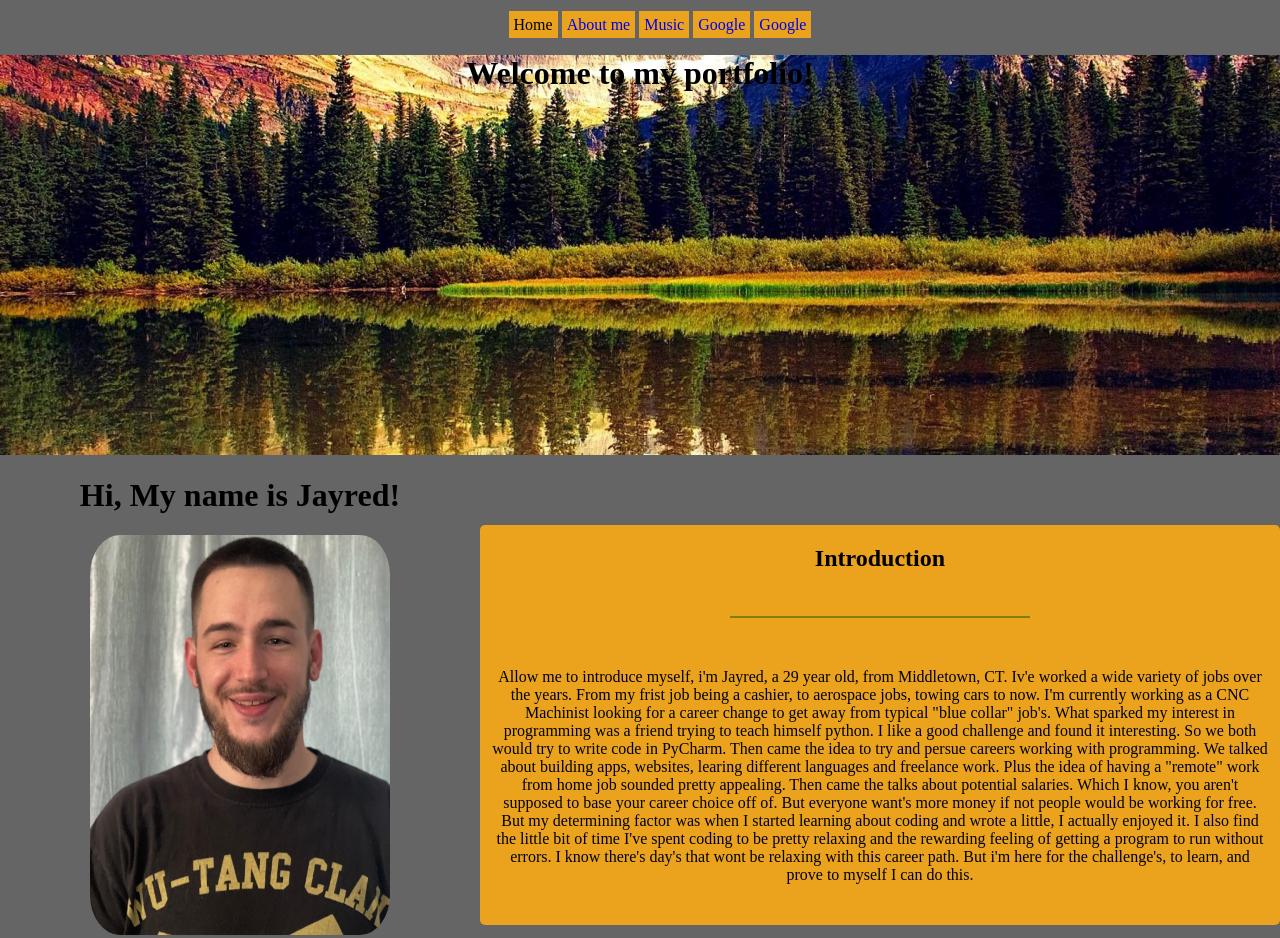
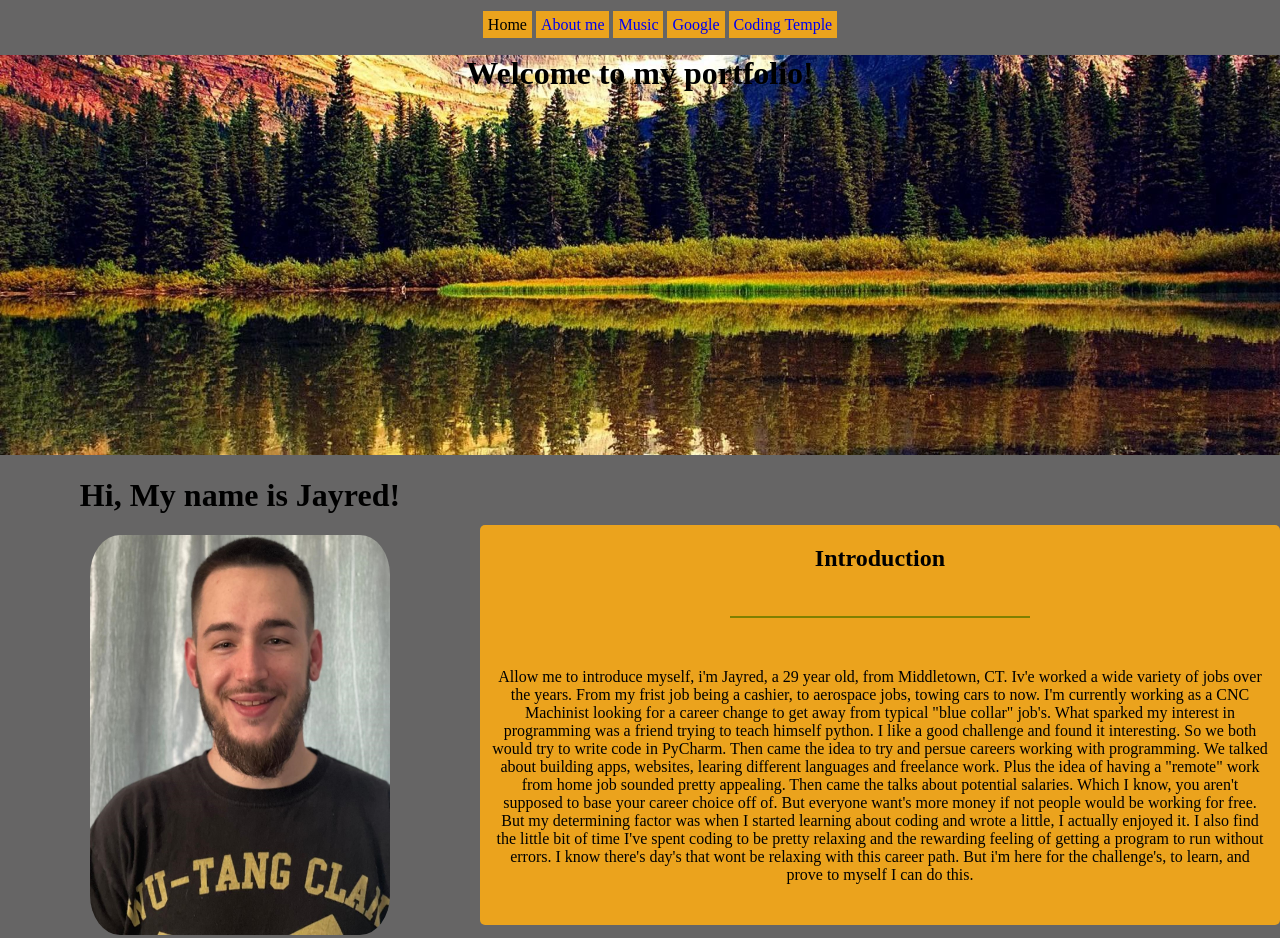
Before and after one commit to JayredB/Portfolio, a plain HTML site: page index.html in a window 1280 px wide. Shown: the top 938 px of the page. Drawn offline with Linux system fonts and the light colour scheme.

Commit message:
fix nav link

```diff
--- a/index.html
+++ b/index.html
@@ -15,7 +15,7 @@
             <li><a href="personal.html">About me</a></li>
             <li><a href="https://open.spotify.com/playlist/1K6Ai1SGYbp3djOZ3ISoHu?si=62ec6c96bd25465d">Music</a></li>
             <li><a href="https:www.google.com">Google</a></li>
-            <li><a href="https://codingtemple.com/">Google</a></li>
+            <li><a href="https://codingtemple.com/">Coding Temple</a></li>
         </ul>
     </nav>
 
```
Also changed, not shown: personal.html (+1 -1 lines).
